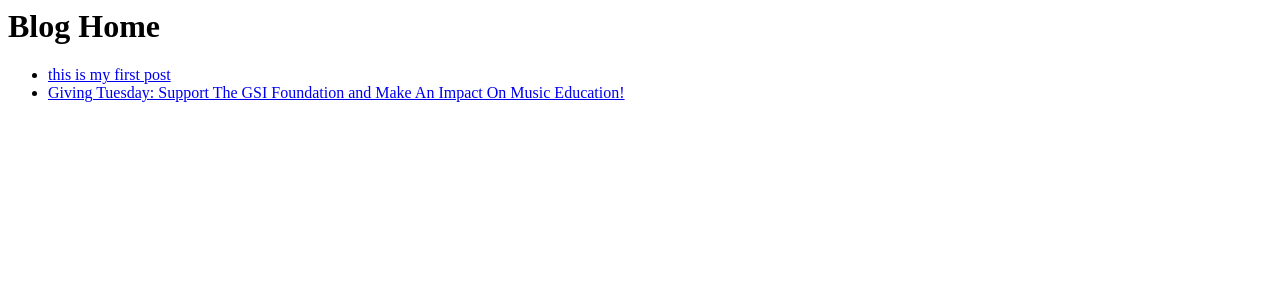
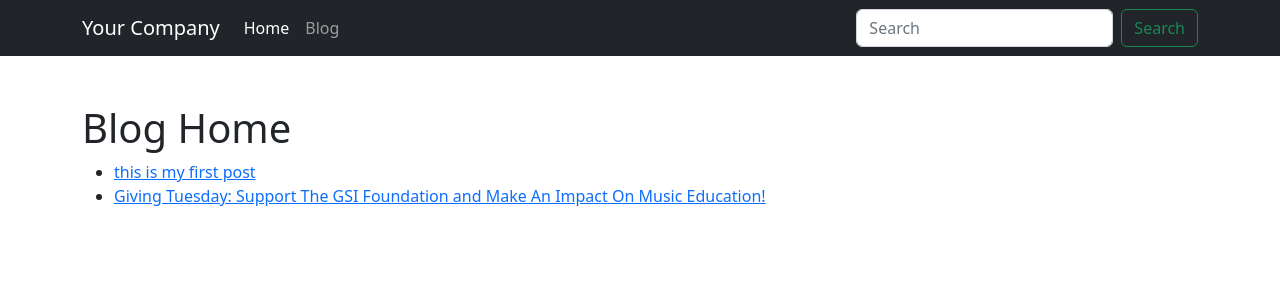
Before and after one commit to padaliyajay/django-common, a Django app: page /blog/ in a window 1280 px wide. Shown: the top 300 px of the page. Run offline with Django 4.2, Linux system fonts and the light colour scheme; data comes from the database, SQL or seed files in the repository; both versions use the stored data as it was after the commit; some libraries are stand-ins or nearby versions.

Commit message:
added boostrap, base.html, header.html

```diff
--- a/blog/admin.py
+++ b/blog/admin.py
@@ -18,12 +18,13 @@ admin.site.register(Author)
 # Category
 class CategoryAdmin(admin.ModelAdmin):
     list_display = ['name', 'sort_order', 'status', 'date_added']
+    prepopulated_fields = {'slug': ('name',)}
 admin.site.register(Category, CategoryAdmin)
 
 # Comment
 class CommentAdmin(admin.ModelAdmin):
     date_hierarchy = 'date_added'
-    list_display = ['name', 'post', 'date_added']
+    list_display = ['name', 'reply_to', 'post', 'date_added']
     autocomplete_fields = ['post']
 
     class Meta:
--- a/blog/models.py
+++ b/blog/models.py
@@ -14,6 +14,7 @@ class Author(models.Model):
 class Category(models.Model):
     name = models.CharField(max_length=255)
     description = models.TextField(blank=True, null=True)
+    slug = models.SlugField(max_length=255, unique=True)
     sort_order = models.IntegerField(default=0)
     status = models.BooleanField(default=False)
     date_added = models.DateTimeField(default=timezone.now, editable=False)
@@ -55,7 +56,7 @@ class Post(models.Model):
 # Comment
 class Comment(models.Model):
     post = models.ForeignKey(Post, related_name='comments', on_delete=models.CASCADE)
-    reply_to = models.ForeignKey('self', on_delete=models.CASCADE)
+    reply_to = models.ForeignKey('self', on_delete=models.CASCADE, null=True, blank=True)
     name = models.CharField(max_length=60)
     description = models.TextField(max_length=1000)
     date_added = models.DateTimeField(default=timezone.now, editable=False)
--- a/blog/templates/blog/index.html
+++ b/blog/templates/blog/index.html
@@ -1,6 +1,14 @@
+{% extends "base.html" %}
+
+{% block title %}Blog Home{% endblock %}
+
+{% block content %}
+<div class="container py-5">
     <h1>Blog Home</h1>
     <ul>
         {% for post in latest_posts %}
         <li><a href="{% url 'post' post.slug %}">{{ post.title }}</a></li>
         {% endfor %}
     </ul>
+</div>
+{% endblock %}
--- a/django_common/settings.py
+++ b/django_common/settings.py
@@ -55,7 +55,9 @@ ROOT_URLCONF = 'django_common.urls'
 TEMPLATES = [
     {
         'BACKEND': 'django.template.backends.django.DjangoTemplates',
-        'DIRS': [],
+        'DIRS': [
+            BASE_DIR / 'templates',
+        ],
         'APP_DIRS': True,
         'OPTIONS': {
             'context_processors': [
--- /dev/null
+++ b/templates/base.html
@@ -0,0 +1,14 @@
+<!DOCTYPE html>
+<html lang="en">
+    <head>
+        <meta charset="utf-8" />
+        <meta name="viewport" content="width=device-width, initial-scale=1" />
+        <title>{% block title %}{% endblock title %}</title>
+        <link href="https://cdn.jsdelivr.net/npm/bootstrap@5.2.3/dist/css/bootstrap.min.css" rel="stylesheet" integrity="sha384-rbsA2VBKQhggwzxH7pPCaAqO46MgnOM80zW1RWuH61DGLwZJEdK2Kadq2F9CUG65" crossorigin="anonymous" />
+    </head>
+    <body>
+        {% include "header.html" %}
+        {% block content %}{% endblock content %}
+        <script src="https://cdn.jsdelivr.net/npm/bootstrap@5.2.3/dist/js/bootstrap.bundle.min.js" integrity="sha384-kenU1KFdBIe4zVF0s0G1M5b4hcpxyD9F7jL+jjXkk+Q2h455rYXK/7HAuoJl+0I4" crossorigin="anonymous"></script>
+    </body>
+</html>
--- /dev/null
+++ b/templates/header.html
@@ -0,0 +1,33 @@
+<header>
+    <nav class="navbar navbar-expand-lg navbar-dark bg-dark">
+        <div class="container">
+            <a class="navbar-brand" href="#">Your Company</a>
+            <button class="navbar-toggler"
+                    type="button"
+                    data-bs-toggle="collapse"
+                    data-bs-target="#navbarSupportedContent"
+                    aria-controls="navbarSupportedContent"
+                    aria-expanded="false"
+                    aria-label="Toggle navigation">
+                <span class="navbar-toggler-icon"></span>
+            </button>
+            <div class="collapse navbar-collapse" id="navbarSupportedContent">
+                <ul class="navbar-nav me-auto mb-2 mb-lg-0">
+                    <li class="nav-item">
+                        <a class="nav-link active" aria-current="page" href="#">Home</a>
+                    </li>
+                    <li class="nav-item">
+                        <a class="nav-link" href="{% url 'blog_home' %}">Blog</a>
+                    </li>
+                </ul>
+                <form class="d-flex" role="search">
+                    <input class="form-control me-2"
+                           type="search"
+                           placeholder="Search"
+                           aria-label="Search" />
+                    <button class="btn btn-outline-success" type="submit">Search</button>
+                </form>
+            </div>
+        </div>
+    </nav>
+</header>
```
Also changed, not shown: blog/templates/blog/post.html (+10 -2 lines), db.sqlite3. Lines whose indentation alone changed are shown as unchanged.
